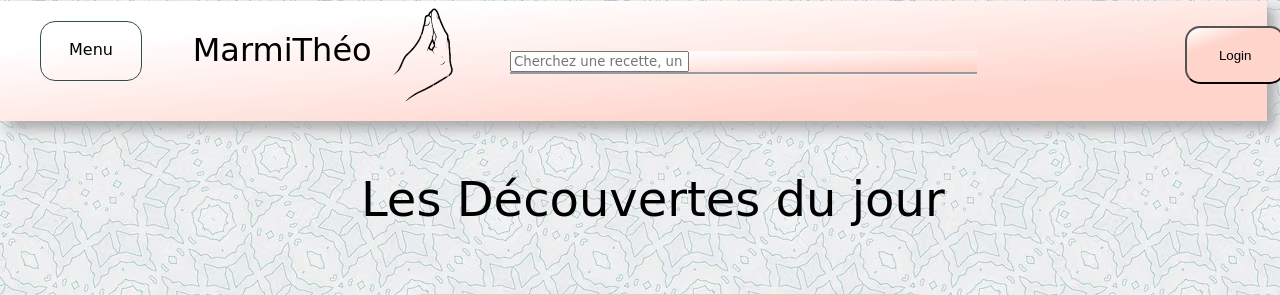
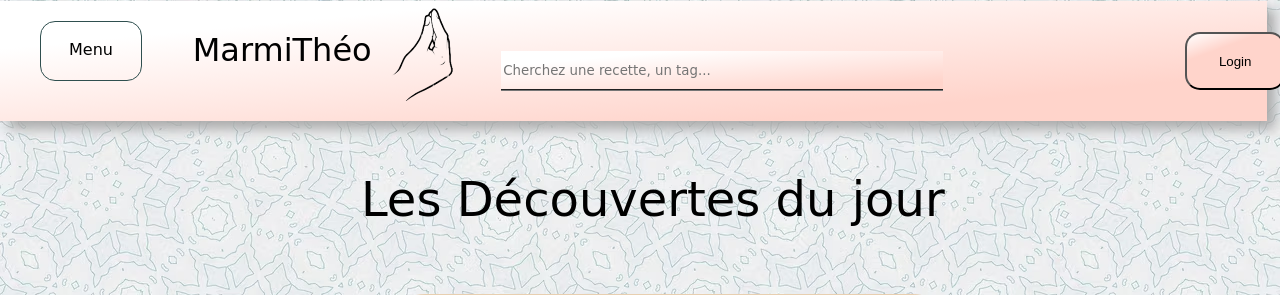
Before and after one commit to ValentinD62/Marmitheo, a PHP site: page /pages/acceuil.php in a window 1280 px wide. Shown: the top 295 px of the page. Run offline with PHP 8.4, Linux system fonts and the light colour scheme; some web fonts are replaced.

Commit message:
fixed header

```diff
--- a/css/style.css
+++ b/css/style.css
@@ -38,6 +38,12 @@ header{
     position: sticky;
     top: 1px;
 }
+
+#header-a-log{
+    margin-top: 0.5%;
+    margin-left: 18%;
+}
+
 #main-content{
     width: 100%;
     height: 70% ;
@@ -261,7 +267,7 @@ footer{
 
 #rech{
     height: 30%;
-    width: 40%;
+    width: 100%;
     margin-top: 50px;
     margin-right: 15%;
     border-top-style: hidden;
@@ -576,3 +582,7 @@ textarea{
 #sub-reset{
     margin-top: 10%;
 }
+
+#form-rech{
+    width: 40%;
+}
--- a/pages/header.php
+++ b/pages/header.php
@@ -30,19 +30,19 @@
     <img src="../img/hand21.png">
   </div>
 
-  <form method='post' action = 'recherche.php' id="rech">
-        <input type="text" name="recherche" placeholder="Cherchez une recette, un tag...">
+  <form method='post' action = 'recherche.php' id="form-rech" >
+        <input type="text" id="rech" name="recherche" placeholder="Cherchez une recette, un tag...">
   </form>
 
     <?php
     if (isset($_SESSION['name'])) :?>
-        <a href = "logout.php">
+        <a href = "logout.php" id="header-a-log">
             <button id="Login">
                 Logout
             </button>
         </a>
     <?php else :?>
-        <a href = "login.php">
+        <a href = "login.php" id="header-a-log">
             <button id="Login">
                 Login
             </button>
```
